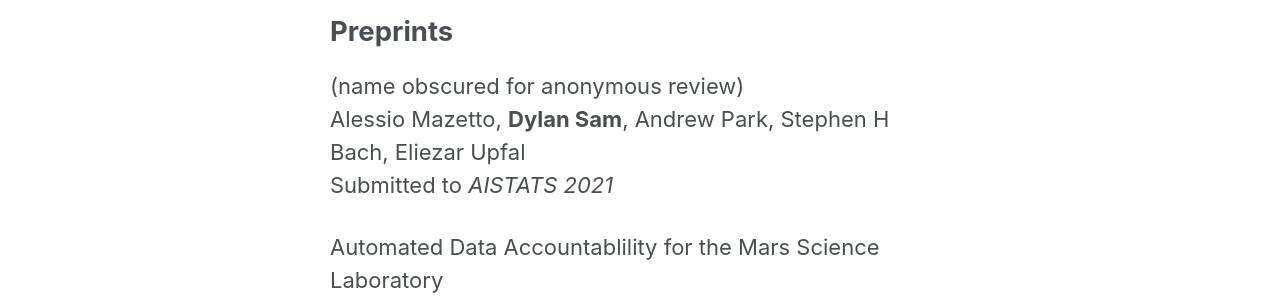
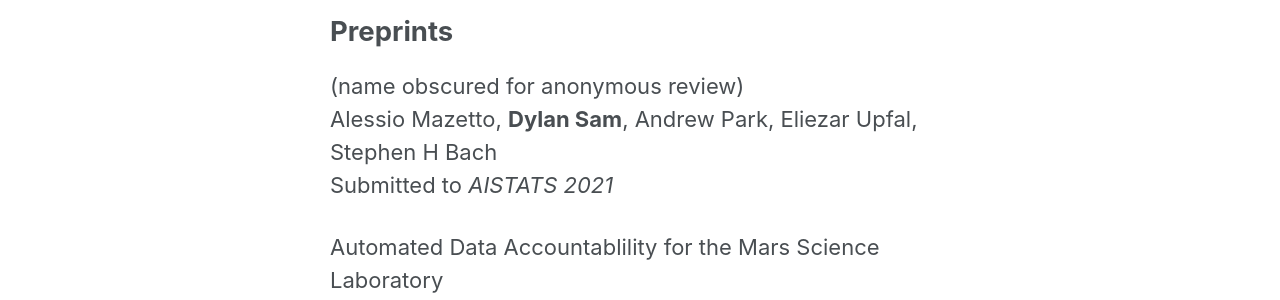
Before and after one commit to dsam99/dsam99.github.io, a Jekyll site: the page built from publications.md, in a window 1280 px wide. Shown: the part 237-537 px from the top of the page. Built offline with Jekyll 4.4.1, drawn with Linux system fonts in a browser that asks for light colours; cached includes are drawn as plain includes; nearby versions of some CDN libraries.

Commit message:
fixing order

```diff
--- a/_layouts/publications.html
+++ b/_layouts/publications.html
@@ -11,7 +11,7 @@ author_profile: false
 
  			{% comment %} <p class="title"> Semi-Supervisd Aggregation of Dependent Weak Supervision Sources with Performance Guarantees <br>  {% endcomment %}
  			<p class="title"> (name obscured for anonymous review) <br>
-				Alessio Mazetto, <strong>Dylan Sam</strong>, Andrew Park, Stephen H Bach, Eliezar Upfal <br>
+				Alessio Mazetto, <strong>Dylan Sam</strong>, Andrew Park, Eliezar Upfal, Stephen H Bach <br>
 				Submitted to <i> AISTATS 2021 </i></p>
 
 			{% comment %} <p class="title"> Fingerprinting Spectral Space <br>
```
